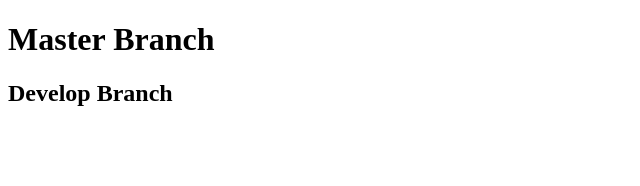
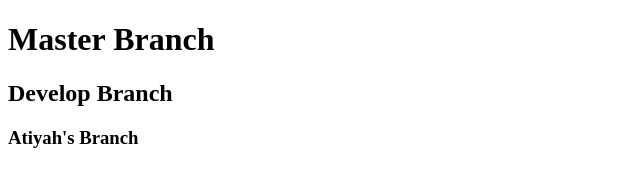
Before and after one commit to spaclyn/sherpaServer, a plain HTML site: page index.html in a window 1280 px wide. Shown: the whole page, without its empty margins (0-640 px from the left). Drawn offline with Linux system fonts and the light colour scheme.

Commit message:
atiyah's branch

```diff
--- a/index.html
+++ b/index.html
@@ -9,5 +9,6 @@
 <body>
     <h1>Master Branch</h1>
     <h2>Develop Branch</h2>
+    <h3>Atiyah's Branch</h3>
 </body>
 </html>
```
